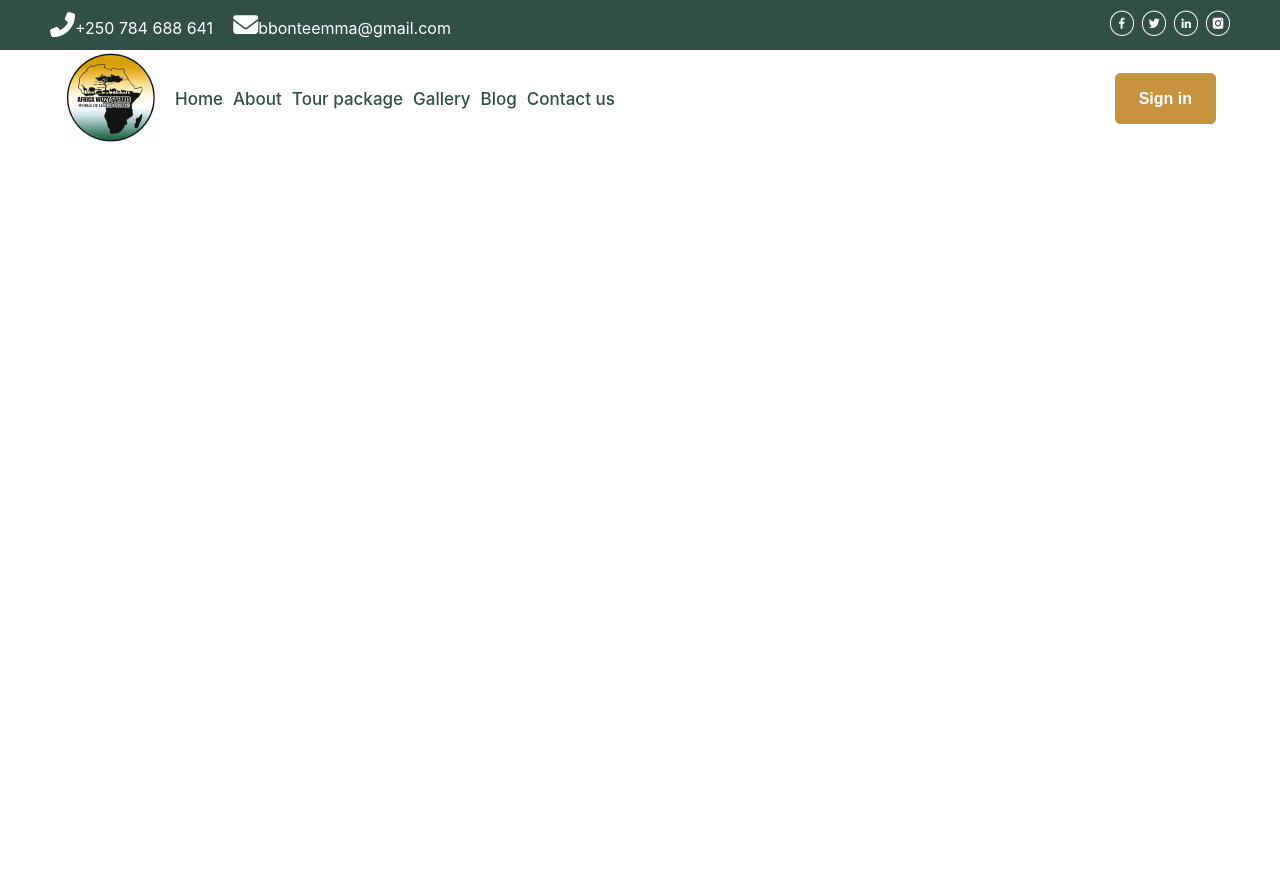
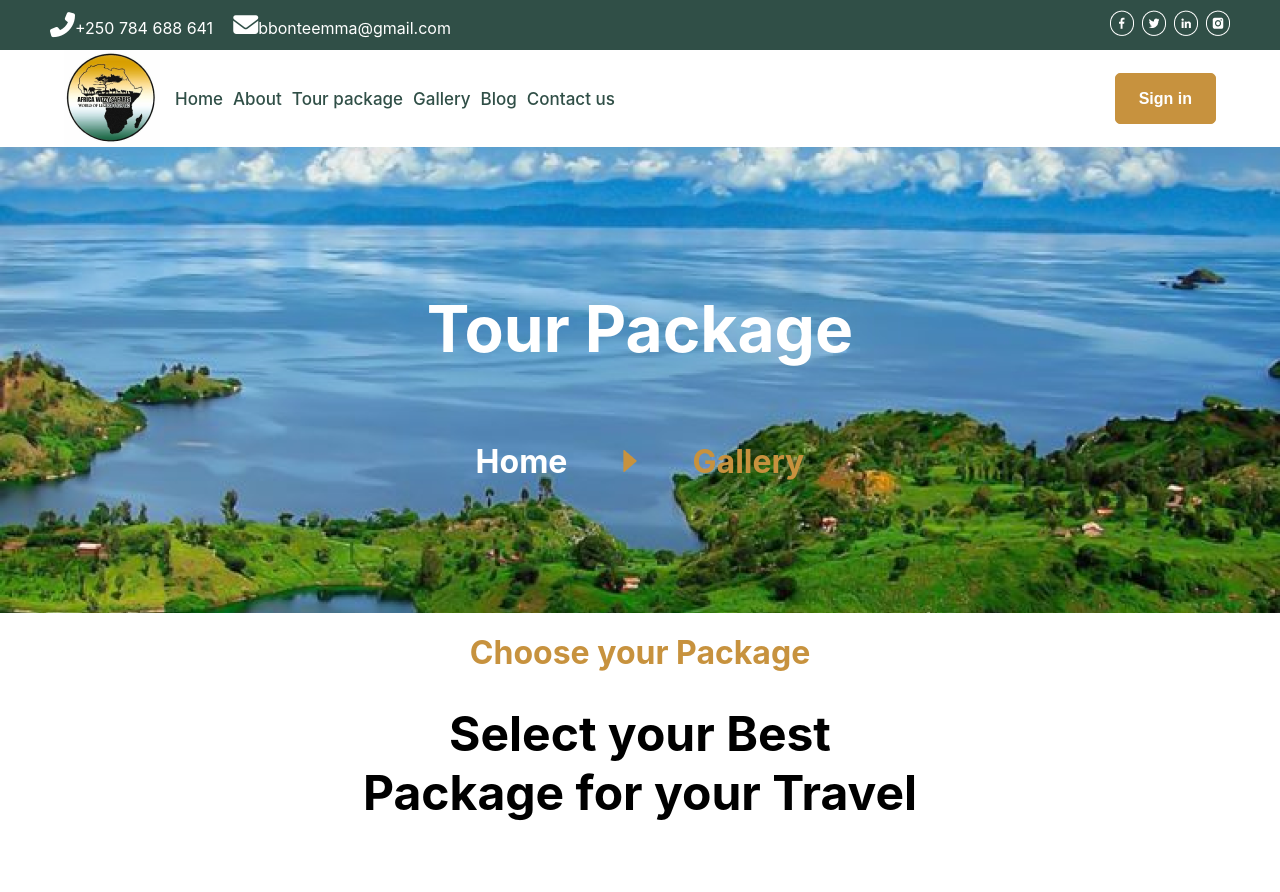
Before and after one commit to kadjialan/figma-page-react, a React (Create React App) app: page /tourpackage in a window 1280 px wide. Shown: the top 892 px of the page. Before the commit the page ends 800 px from the top, so only its background shows below. Built offline with nearby package versions, Linux system fonts and the light colour scheme.

Commit message:
package tour design

```diff
--- a/src/Pages/Package/Package.jsx
+++ b/src/Pages/Package/Package.jsx
@@ -1,12 +1,16 @@
 import React from 'react';
+import Hero3 from '../../components/Hero3/Hero3';
 import Navbar from '../../components/Navbar/Navbar';
 import Searchnav from '../../components/Searchnav/Searchnav';
+import Visits from './Visits/Visits';
 
 export default function Package() {
   return (
     <div>
       <Navbar />
       <Searchnav />
+      <Hero3>Tour Package</Hero3>
+      <Visits />
     </div>
   );
 }
--- /dev/null
+++ b/src/Pages/Package/Visits/Visits.css
@@ -0,0 +1,13 @@
+.visits__pointers {
+    width: 95%;
+    display: flex;
+    justify-content: space-between;
+    align-items: center;
+    margin: 30px auto;
+}
+
+.visits__content {
+    display: flex;
+    flex-direction: column;
+    align-items: center;
+}
--- /dev/null
+++ b/src/Pages/Package/Visits/Visits.jsx
@@ -0,0 +1,26 @@
+import React from 'react';
+import Sites from '../../../components/Sites/Sites';
+import './Visits.css';
+import Btn1 from '../../../asserts/images/btn-left.png';
+import Btn2 from '../../../asserts/images/btn-right.png';
+import Footer from '../../Home/Footer/Footer';
+
+export default function Visits() {
+  return (
+    <div className="visits">
+      <div className="visits__content">
+        <div className="cards__text">
+          <span>Choose your Package</span>
+          <h1>Select your Best Package for your Travel</h1>
+        </div>
+        <Sites />
+        <Sites />
+      </div>
+      <div className="visits__pointers">
+        <img src={Btn1} alt="al" />
+        <img src={Btn2} alt="no" />
+      </div>
+      <Footer />
+    </div>
+  );
+}
--- /dev/null
+++ b/src/components/Hero3/Hero3.css
@@ -0,0 +1,17 @@
+.hero3 {
+  background-image: url('../../asserts/images/ground.png');
+  height: 466px;
+  background-size: cover;
+  background-repeat: no-repeat;
+  background-position: center;
+  display: flex;
+  flex-direction: column;
+  align-items: center;
+  justify-content: center;
+}
+
+.hero3__h1 {
+  font-weight: 700;
+  font-size: 64px;
+  color: #fff;
+}
--- /dev/null
+++ b/src/components/Hero3/Hero3.jsx
@@ -0,0 +1,12 @@
+import React from 'react';
+import Subhero from '../Subhero/Subhero';
+import './Hero3.css';
+
+export default function Hero3({ children }) {
+  return (
+    <div className="hero3">
+      <h1 className="hero3__h1">{children}</h1>
+      <Subhero>Gallery</Subhero>
+    </div>
+  );
+}
--- /dev/null
+++ b/src/components/Subhero/Subhero.css
@@ -0,0 +1,18 @@
+.subhero {
+    display: flex;
+    width: 422px;
+    justify-content: space-evenly;
+    align-items: center;
+}
+
+.subhero h2 {
+  font-weight: 700;
+  font-size: 32px;
+  color: #fff;
+}
+
+.subhero h3 {
+  font-weight: 700;
+  font-size: 32px;
+  color: #c7923e;
+}
--- /dev/null
+++ b/src/components/Subhero/Subhero.jsx
@@ -0,0 +1,13 @@
+import React from 'react';
+import Play from '../../asserts/images/play.png';
+import './Subhero.css';
+
+export default function Subhero({ children }) {
+  return (
+    <div className="subhero">
+      <h2>Home</h2>
+      <img src={Play} alt="arrow" />
+      <h3>{children}</h3>
+    </div>
+  );
+}
```
Also changed, not shown: src/asserts/images/play.png (added).
